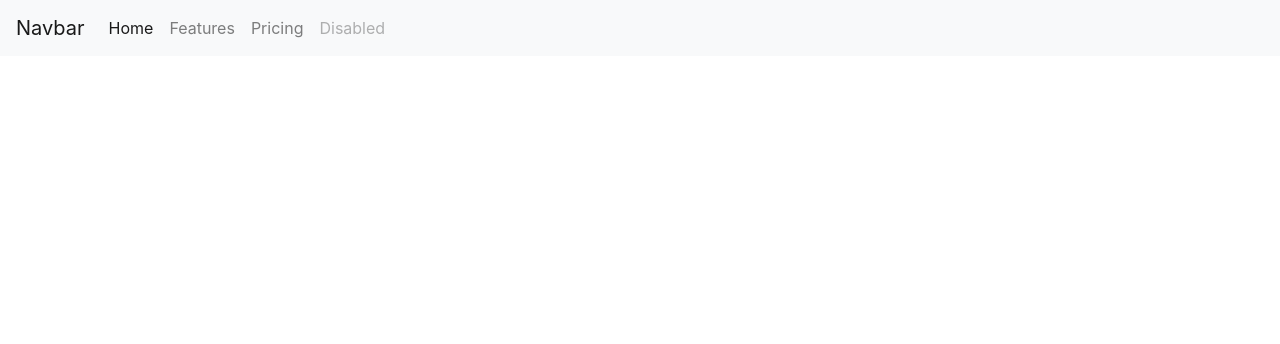
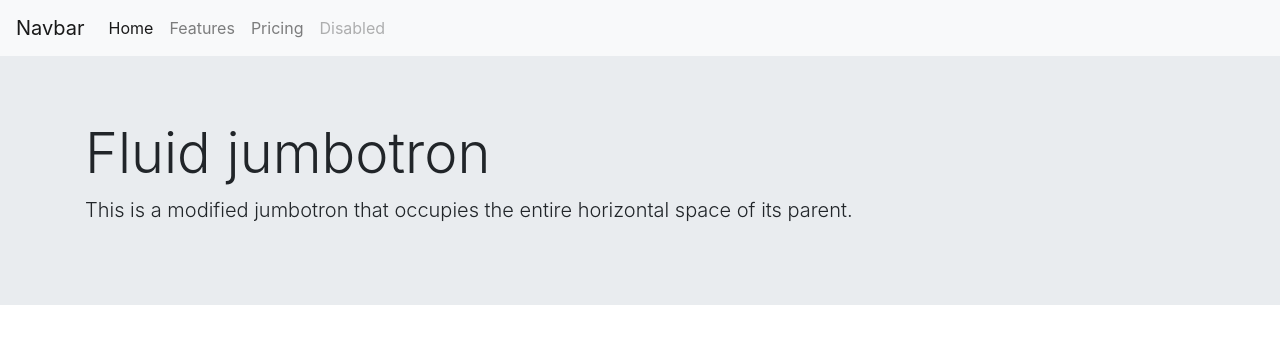
Before and after one commit to phonglevan1/DuAnGit, a plain HTML site: page index.html in a window 1280 px wide. Drawn offline with nearby package versions, Linux system fonts and the light colour scheme.

Commit message:
add baner

```diff
--- a/index.html
+++ b/index.html
@@ -33,7 +33,14 @@
             </div>
           </nav>
     </header>
-   <div class="banner"></div>
+   <div class="banner">
+    <div class="jumbotron jumbotron-fluid">
+      <div class="container">
+        <h1 class="display-4">Fluid jumbotron</h1>
+        <p class="lead">This is a modified jumbotron that occupies the entire horizontal space of its parent.</p>
+      </div>
+    </div>
+   </div>
    <div class="product"></div>
    <footer></footer>
 
```
